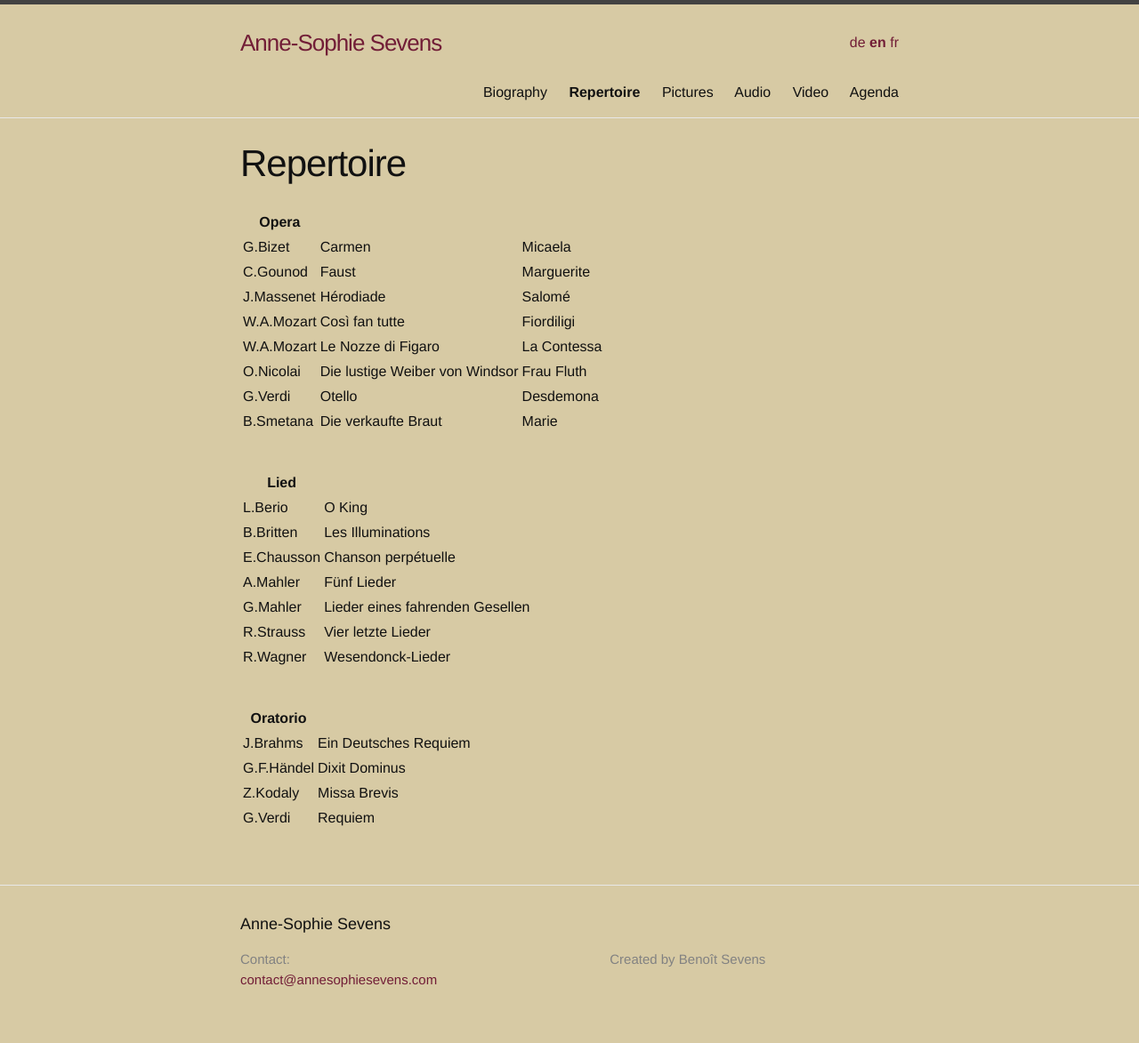
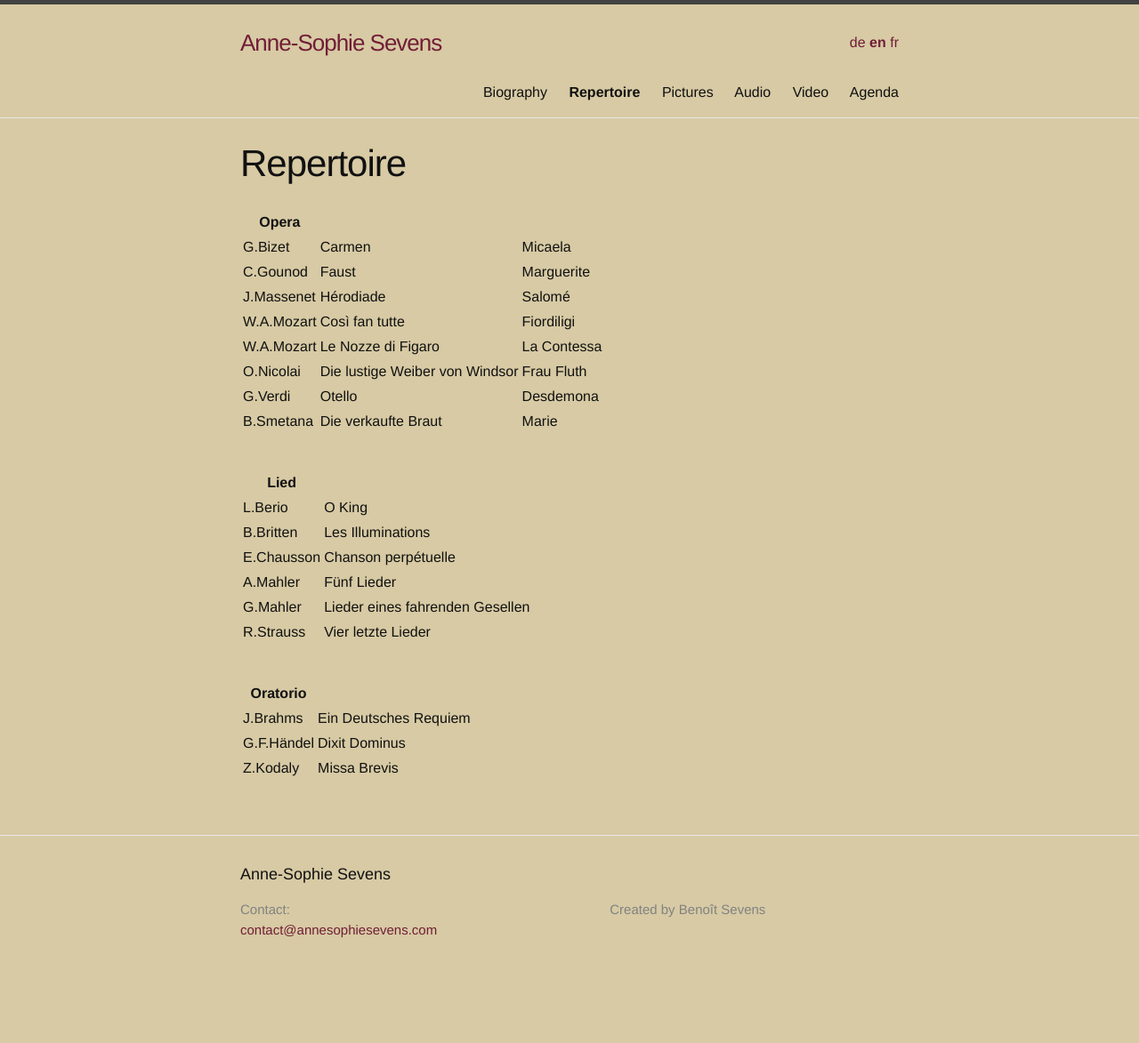
Before and after one commit to annesophie-sevens/annesophie-sevens.github.io, a Jekyll site: the page built from repertoire-en.md, in a window 1280 px wide. Shown: the whole page at 89% size. Built offline with Jekyll 4.4.1, drawn with Linux system fonts in a browser that asks for light colours; after the commit the page ends 1117 px from its top, so only the background shows below that.

Commit message:
Update repertoire-en.md

```diff
--- a/repertoire-en.md
+++ b/repertoire-en.md
@@ -28,7 +28,6 @@ ref: repertoire
 | A.Mahler | Fünf Lieder |
 | G.Mahler | Lieder eines fahrenden Gesellen |
 | R.Strauss | Vier letzte Lieder |
-| R.Wagner | Wesendonck-Lieder |
 
 &nbsp;
 
@@ -37,4 +36,3 @@ ref: repertoire
 | J.Brahms | Ein Deutsches Requiem |
 | G.F.Händel | Dixit Dominus |
 | Z.Kodaly| Missa Brevis |
-| G.Verdi | Requiem |
```
